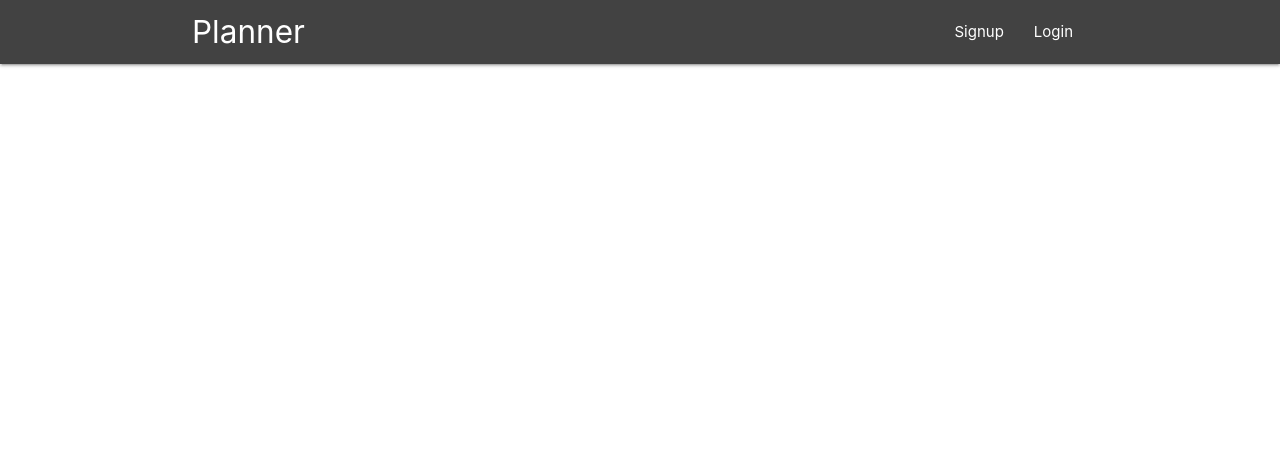
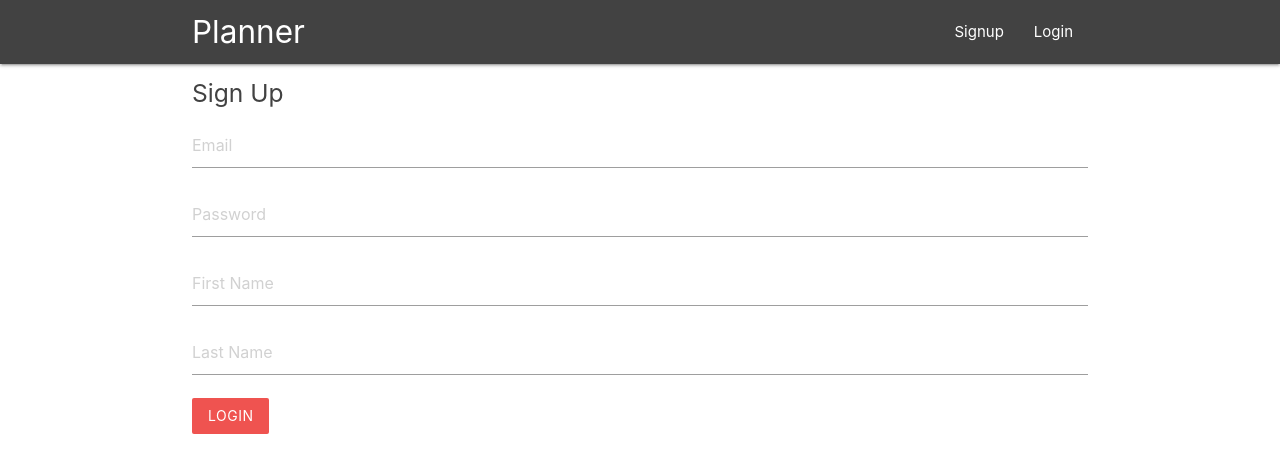
Before and after one commit to tarun2506/planner, a React (Create React App) app: page /signup in a window 1280 px wide. Shown: the top 472 px of the page. Built offline with nearby package versions, Linux system fonts and the light colour scheme.

Commit message:
SignUp && SignIn components

```diff
--- a/src/App.js
+++ b/src/App.js
@@ -2,6 +2,8 @@ import { BrowserRouter as Router, Switch, Route } from "react-router-dom";
 import Navbar from "./components/layout/Navbar";
 import Dashboard from "./components/dashboard/Dashboard";
 import ProjectDetails from "./components/projects/ProjectDetails";
+import SignIn from "./components/auth/SignIn";
+import SignUp from "./components/auth/SignUp";
 function App() {
   return (
     <Router>
@@ -9,6 +11,8 @@ function App() {
       <Switch>
         <Route exact path="/" component={Dashboard} />
         <Route path="/project/:id" component={ProjectDetails} />
+        <Route path="/signin" component={SignIn} />
+        <Route path="/signup" component={SignUp} />
       </Switch>
     </Router>
   );
--- a/src/components/auth/SignIn.js
+++ b/src/components/auth/SignIn.js
@@ -0,0 +1,51 @@
+import React, { useState } from "react";
+
+function SignIn() {
+  const [email, setEmail] = useState("");
+  const [password, setPassword] = useState("");
+  const handleSubmit = (e) => {
+    e.preventDefault();
+    setEmail("");
+    setPassword("");
+  };
+  const handleChange = (e) => {
+    switch (e.target.type) {
+      case "email":
+        return setEmail(e.target.value);
+      case "password":
+        return setPassword(e.target.value);
+      default:
+        return null;
+    }
+  };
+  return (
+    <div className="container">
+      <form className="white" onSubmit={handleSubmit}>
+        <h5 className="grey-text text-darken-3 ">Sign In</h5>
+        <div className="input-field">
+          <input
+            type="email"
+            value={email}
+            placeholder="Email"
+            onChange={handleChange}
+          />
+        </div>
+        <div className="input-field">
+          <input
+            type="password"
+            placeholder="Password"
+            onChange={handleChange}
+            value={password}
+          />
+        </div>
+        <div className="input-field">
+          <button type="submit" className="btn red lighten-1 z-depth-0">
+            Login
+          </button>
+        </div>
+      </form>
+    </div>
+  );
+}
+
+export default SignIn;
--- a/src/components/auth/SignUp.js
+++ b/src/components/auth/SignUp.js
@@ -0,0 +1,79 @@
+import React, { useState } from "react";
+
+function SignUp() {
+  const [email, setEmail] = useState("");
+  const [password, setPassword] = useState("");
+  const [firstName, setFirstName] = useState("");
+  const [lastName, setLastName] = useState("");
+  const handleSubmit = (e) => {
+    e.preventDefault();
+    setEmail("");
+    setPassword("");
+    setFirstName("");
+    setLastName("");
+  };
+  const handleChange = (e) => {
+    switch (e.target.id) {
+      case "email":
+        return setEmail(e.target.value);
+      case "password":
+        return setPassword(e.target.value);
+      case "firstname":
+        return setFirstName(e.target.value);
+      case "lastname":
+        return setLastName(e.target.value);
+      default:
+        return null;
+    }
+  };
+  return (
+    <div className="container">
+      <form className="white" onSubmit={handleSubmit}>
+        <h5 className="grey-text text-darken-3 ">Sign Up</h5>
+        <div className="input-field">
+          <input
+            type="email"
+            value={email}
+            placeholder="Email"
+            onChange={handleChange}
+            id="email"
+          />
+        </div>
+        <div className="input-field">
+          <input
+            type="password"
+            placeholder="Password"
+            onChange={handleChange}
+            value={password}
+            id="password"
+          />
+        </div>
+        <div className="input-field">
+          <input
+            type="text"
+            placeholder="First Name"
+            onChange={handleChange}
+            value={firstName}
+            id="firstname"
+          />
+        </div>
+        <div className="input-field">
+          <input
+            type="text"
+            placeholder="Last Name"
+            onChange={handleChange}
+            value={lastName}
+            id="lastname"
+          />
+        </div>
+        <div className="input-field">
+          <button type="submit" className="btn red lighten-1 z-depth-0">
+            Login
+          </button>
+        </div>
+      </form>
+    </div>
+  );
+}
+
+export default SignUp;
```
